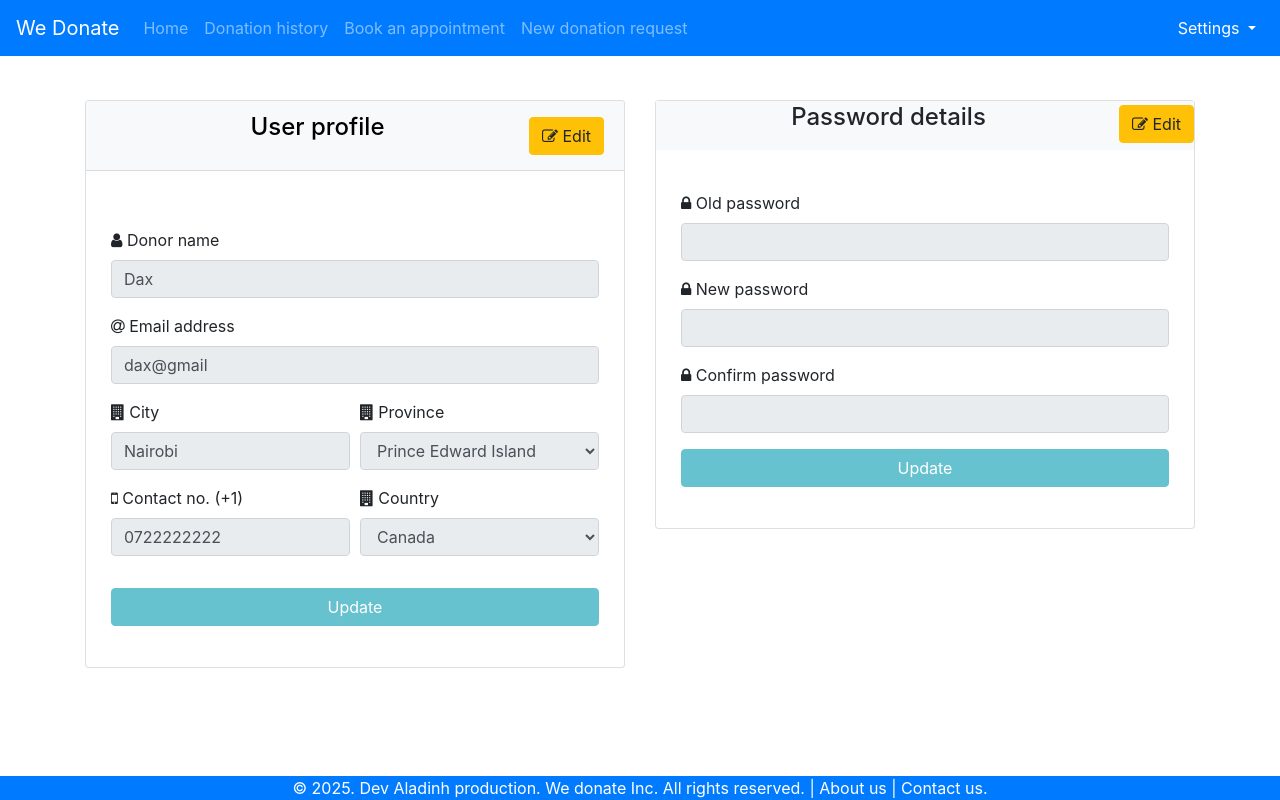
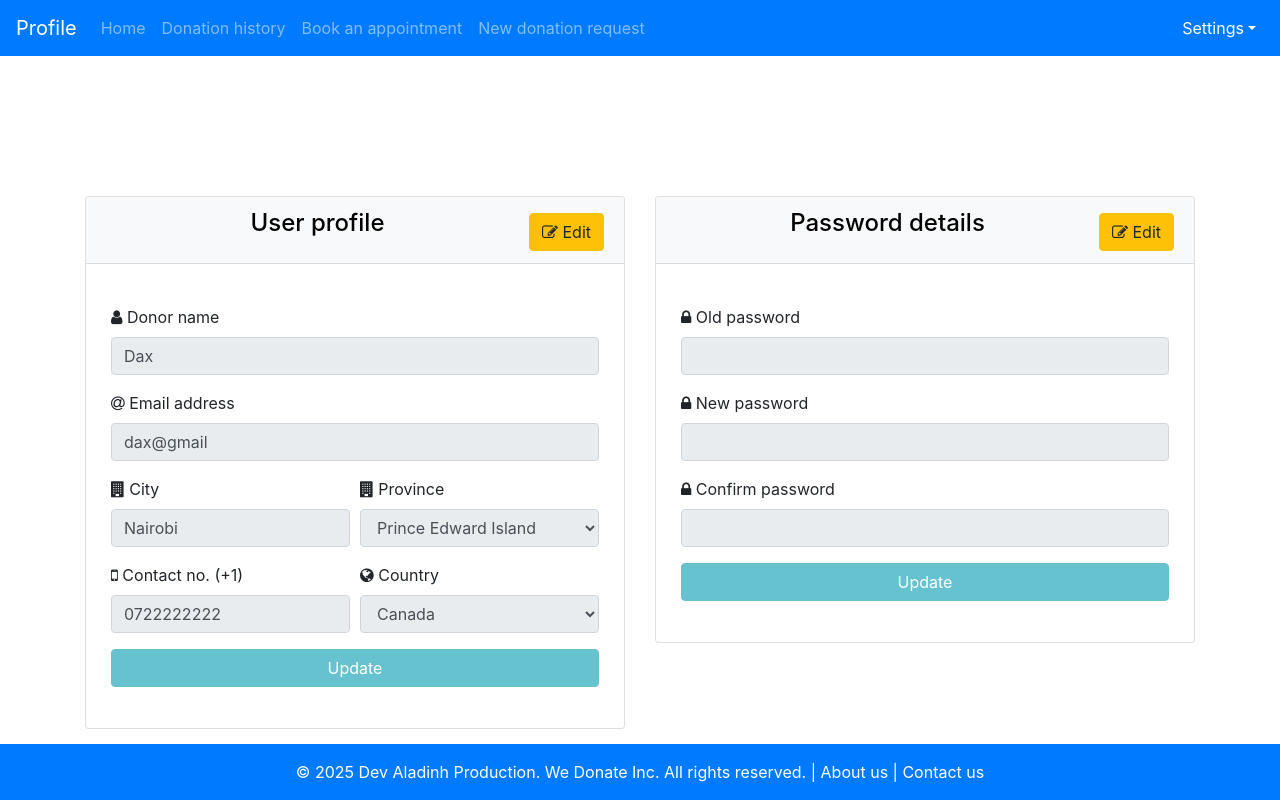
Before and after one commit to harizonelopez/Organ-Donation-App, a Django app: page /donors/update_profile/ in a window 1280 px wide. Run offline with Django 3.2, Linux system fonts and the light colour scheme; a user stored in the database is signed in; data comes from the database, SQL or seed files in the repository; some libraries are stand-ins or nearby versions.

Commit message:
refactor: update document type declaration and improve title formatting in appointment and profile update pages

```diff
--- a/templates/donor-profile-update.html
+++ b/templates/donor-profile-update.html
@@ -1,49 +1,38 @@
 {% load static %}
-<!doctype html>
+<!DOCTYPE html>
 <html lang="en">
   <head>
-    <!-- Required meta tags -->
     <meta charset="utf-8">
     <meta name="viewport" content="width=device-width, initial-scale=1, shrink-to-fit=no">
 
-    <!-- Bootstrap CSS -->
-    <link rel="stylesheet" href="https://maxcdn.bootstrapcdn.com/bootstrap/4.0.0/css/bootstrap.min.css" integrity="sha384-Gn5384xqQ1aoWXA+058RXPxPg6fy4IWvTNh0E263XmFcJlSAwiGgFAW/dAiS6JXm" crossorigin="anonymous">
+    <!-- Bootstrap & Custom CSS links -->
+    <link rel="stylesheet" href="https://maxcdn.bootstrapcdn.com/bootstrap/4.0.0/css/bootstrap.min.css"
+          integrity="sha384-Gn5384xqQ1aoWXA+058RXPxPg6fy4IWvTNh0E263XmFcJlSAwiGgFAW/dAiS6JXm" crossorigin="anonymous">
     <link href="https://maxcdn.bootstrapcdn.com/font-awesome/4.7.0/css/font-awesome.min.css" rel="stylesheet">
-    <!-- Custom CSS-->
+
     <link rel="stylesheet" href="{% static 'css/header-footer.css' %}">
     <link rel="stylesheet" href="{% static 'css/new-donation-request.css' %}">
-    <title>User Profile Update</title>
+
+    <title> 🛡 DNI - Donor Alliance Center </title>
   </head>
   <body>
 
-	<!--Please see Reference: [3][4] in README.txt in README.txt -->
-    <!-- navbar -->
+  <!-- Navbar -->
   <nav class="navbar fixed-top navbar-dark navbar-expand-sm bg-primary" id="navbar">
-        <a class="navbar-brand" href="{% url 'donor-landing-page' %}">We Donate</a>
+    <a class="navbar-brand" href="{% url 'donor-landing-page' %}">Profile</a>
     <button class="navbar-toggler" type="button" data-toggle="collapse" data-target="#navbarTop" aria-controls="navbar" aria-expanded="false" aria-label="Toggle navigation">
       <span class="navbar-toggler-icon"></span>
     </button>
     <div class="collapse navbar-collapse" id="navbarTop">
       <ul class="navbar-nav mr-auto">
-             <li class="nav-item">
-                <a class="nav-link" href="{% url 'donor-landing-page' %}">Home</a>
-            </li>
-            <li class="nav-item">
-                <a class="nav-link" href="{% url 'donor-home' %}">Donation history</a>
-            </li>
-            <li class="nav-item">
-                <a class="nav-link" href="{% url 'book-appointment' %}">Book an appointment</a>
-            </li>
-            <li class="nav-item">
-                <a class="nav-link" href="{% url 'new-donation-request'  %}">New donation request</a>
-            </li>
+        <li class="nav-item"><a class="nav-link" href="{% url 'donor-landing-page' %}">Home</a></li>
+        <li class="nav-item"><a class="nav-link" href="{% url 'donor-home' %}">Donation history</a></li>
+        <li class="nav-item"><a class="nav-link" href="{% url 'book-appointment' %}">Book an appointment</a></li>
+        <li class="nav-item"><a class="nav-link" href="{% url 'new-donation-request' %}">New donation request</a></li>
       </ul>
       <ul class="navbar-nav ml-auto">
-            <!-- Dropdown -->
         <li class="nav-item active dropdown">
-                <a class="nav-link dropdown-toggle" href="#" id="navbardrop" data-toggle="dropdown">
-                        Settings
-                </a>
+          <a class="nav-link dropdown-toggle" href="#" id="navbardrop" data-toggle="dropdown">Settings</a>
           <div class="dropdown-menu custom-dropdown">
             <a class="dropdown-item" href="{% url 'donor-profile-update' %}">User profile</a>
             <a class="dropdown-item" href="{% url 'donor-profile-update' %}">Change password</a>
@@ -54,135 +43,132 @@
     </div>
   </nav>
 
-    <!-- donation request form--><!--Please see Reference: [4] in README.txt -->
-    <div class="container">
+  <!-- Main content -->
+  <div class="container mt-5 pt-5">
     <div class="row">
+
+      <!-- Profile Update Form -->
       <div class="col-md-6">
         <div class="card">
           <header class="card-header bg-light mb-3">
-                <button class="btn btn-warning float-right mt-1 bg-for-all" type="reset" onclick="enableedituserprofile();">
-                    <i class="fa fa-edit"></i>&nbsp;Edit
+            <button class="btn btn-warning float-right mt-1" type="reset" onclick="enableedituserprofile();">
+              <i class="fa fa-edit"></i> Edit
             </button>
-            <h4 class="card-title bg-light mb-3">User profile</h4>
+            <h4 class="card-title">User profile</h4>
           </header>
+          <div class="card-content">
+            <form method="POST" action="{% url 'donor-profile-update' %}">
+              {% csrf_token %}
+              {% if success and pfcheck %}<div class="form-group">{{ msg }}</div>{% endif %}
 
-        <div class="card-content">
-        <form method="POST" action="{% url 'donor-profile-update'  %}">
-            {% csrf_token %}
               <div class="form-group">
-                {% if success and pfcheck %} {{msg}} {% endif %}
-
+                <label><i class="fa fa-user"></i> Donor name</label>
+                <input type="text" name="donor_name" value="{{ donor.first_name }}" id="fn" class="form-control" required disabled>
               </div>
               <div class="form-group">
-                <span class="input-group-addon"><i class="fa fa-user"></i></span>
-                <label>Donor name</label>
-                <input type="text" name="donor_name" value="{{ donor.first_name }}" id="fn" class="form-control" placeholder="" required disabled>
-            </div>
-            <div class="form-group">
-                <span class="input-group-addon"><i class="fa fa-at"></i></span>
-                <label>Email address</label>
-                <input type="email" class="form-control" name="email" placeholder="" id="email" value="{{ donor.email}}" disabled required>
+                <label><i class="fa fa-at"></i> Email address</label>
+                <input type="email" name="email" value="{{ donor.email }}" id="email" class="form-control" required disabled>
               </div>
               <div class="form-row">
                 <div class="form-group col-md-6">
-                <span class="input-group-addon"><i class="fa fa-building"></i></span>
-                <label>City</label>
-                <input type="text" id="city" name="city" class="form-control" value="{{ donor.city }}" disabled>
+                  <label><i class="fa fa-building"></i> City</label>
+                  <input type="text" name="city" value="{{ donor.city }}" id="city" class="form-control" disabled>
                 </div>
                 <div class="form-group col-md-6">
-                    <span class="input-group-addon"><i class="fa fa-building"></i></span>
-                    <label>Province</label>
-                    <select id="input-province" name="province" value="Ontario" class="form-control" disabled>
+                  <label><i class="fa fa-building"></i> Province</label>
+                  <select name="province" id="input-province" class="form-control" disabled>
                     <option value="Nova Scotia"{% if provinces.0 %} selected{% endif %}>Nova Scotia</option>
-                        <option value="British Columbia"{% if provinces.1 %} selected {% endif %}>British Columbia</option>
-                        <option value="Ontario"{% if provinces.2 %} selected {% endif %}>Ontario</option>
-                        <option value="Quebec"{% if provinces.3 %} selected {% endif %}>Quebec</option>
-                        <option value="Alberta"{% if provinces.4 %} selected {% endif %}>Alberta</option>
-                        <option value="New Brunswick"{% if provinces.5 %} selected {% endif %}>New Brunswick</option>
-                        <option value="Manitoba"{% if provinces.6 %} selected {% endif %}>Manitoba</option>
-                        <option value="Sasketchawan"{% if provinces.7 %} selected {% endif %}>Sasketchawan</option>
-                        <option value="New Foundland and Labrador"{% if provinces.8 %} selected {% endif %}>New Foundland and Labrador</option>
-                        <option value="Prince Edward Island"{% if provinces.9 %} selected {% endif %}>Prince Edward Island</option>
+                    <option value="British Columbia"{% if provinces.1 %} selected{% endif %}>British Columbia</option>
+                    <option value="Ontario"{% if provinces.2 %} selected{% endif %}>Ontario</option>
+                    <option value="Quebec"{% if provinces.3 %} selected{% endif %}>Quebec</option>
+                    <option value="Alberta"{% if provinces.4 %} selected{% endif %}>Alberta</option>
+                    <option value="New Brunswick"{% if provinces.5 %} selected{% endif %}>New Brunswick</option>
+                    <option value="Manitoba"{% if provinces.6 %} selected{% endif %}>Manitoba</option>
+                    <option value="Saskatchewan"{% if provinces.7 %} selected{% endif %}>Saskatchewan</option>
+                    <option value="Newfoundland and Labrador"{% if provinces.8 %} selected{% endif %}>Newfoundland and Labrador</option>
+                    <option value="Prince Edward Island"{% if provinces.9 %} selected{% endif %}>Prince Edward Island</option>
                   </select>
                 </div>
               </div>
               <div class="form-row">
                 <div class="form-group col-md-6">
-                <span class="input-group-addon"><i class="fa fa-mobile"></i></span>
-                <label>Contact no. (+1)</label>
-                <input type="text" id="contact" name="contact" class="form-control" maxlength="10" minlength="10" value="{{ donor.contact_number }}" disabled>
+                  <label><i class="fa fa-mobile"></i> Contact no. (+1)</label>
+                  <input type="text" name="contact" value="{{ donor.contact_number }}" maxlength="10" minlength="10" class="form-control" id="contact" disabled>
                 </div>
                 <div class="form-group col-md-6">
-                <span class="input-group-addon"><i class="fa fa-building"></i></span>
-                <label>Country</label>
-                <select id="input-country" name="country" class="form-control" disabled>
-                    <option selected="">Canada</option>
+                  <label><i class="fa fa-globe"></i> Country</label>
+                  <select name="country" id="input-country" class="form-control" disabled>
+                    <option selected>Canada</option>
                   </select>
                 </div>
               </div>
               <div class="form-group">
+                <button name="profile" type="submit" class="btn btn-info btn-block" id="submit" disabled>Update</button>
               </div>
-            <div class="form-group">
-                <button name="profile" type="submit" id="submit" class="btn btn-info btn-block" disabled> Update </button>
-            </div>
-
-
+            </form>
           </div>
         </div>
       </div>
+
+      <!-- Password Change Form -->
       <div class="col-md-6">
         <div class="card">
-                <header class="card-heade bg-light mb-3r">
-                        <button class="btn btn-warning float-right mt-1 bg-for-all" type="reset" onclick="enableeditpasswords();">
-                                <i class="fa fa-edit"></i>&nbsp;Edit
+          <header class="card-header bg-light mb-3">
+            <button class="btn btn-warning float-right mt-1" type="reset" onclick="enableeditpasswords();">
+              <i class="fa fa-edit"></i> Edit
             </button>
-                    <h4 class="card-title bg-light mb-3" style = "text-align: center; padding: 2px;">Password details</h4>
+            <h4 class="card-title text-center">Password details</h4>
           </header>
           <div class="card-content">
+            <form method="POST" action="{% url 'donor-profile-update' %}">
+              {% csrf_token %}
+              {% if success and pscheck %}<div class="form-group">{{ msg }}</div>{% endif %}
 
               <div class="form-group">
-                        {% if success and pscheck %} {{msg}} {% endif %}
+                <label><i class="fa fa-lock"></i> Old password</label>
+                <input type="password" name="old_password" id="password1" class="form-control" disabled required>
               </div>
               <div class="form-group">
-                        <span class="input-group-addon"><i class="fa fa-lock"></i></span>
-                        <label>Old password</label>
-                        <input type="password" id="password1" name="old_password" class="form-control" disabled required>
-                    </div>
-
-                    <div class="form-group">
-                        <span class="input-group-addon"><i class="fa fa-lock"></i></span>
-                        <label>New password</label>
-                        <input class="form-control" type="password" name="new_password" minlength="6" pattern="(?=.*[a-z])(?=.*\d).{6,}" title="Please include 1 uppercase letter, 1 lowercase letter and 1 digit in your password" id="password2" disabled required>
+                <label><i class="fa fa-lock"></i> New password</label>
+                <input type="password" name="new_password" id="password2" class="form-control" minlength="6"
+                       pattern="(?=.*[a-z])(?=.*\d).{6,}"
+                       title="Include at least 1 lowercase letter and 1 digit" disabled required>
               </div>
               <div class="form-group">
-                        <span class="input-group-addon"><i class="fa fa-lock"></i></span>
-                        <label>Confirm password</label>
-                        <input class="form-control" type="password" id="password3" oninput="checkpassword();" disabled required>
+                <label><i class="fa fa-lock"></i> Confirm password</label>
+                <input type="password" id="password3" class="form-control" oninput="checkpassword();" disabled required>
               </div>
               <div class="form-group">
                 <span id="password-validation-msg"></span>
               </div>
               <div class="form-group">
-                        <button name="password" type="submit" id="update-password" class="btn btn-info btn-block" disabled> Update </button>
+                <button name="password" type="submit" class="btn btn-info btn-block" id="update-password" disabled>Update</button>
               </div>
-
             </form>
           </div>
         </div>
       </div>
+
     </div>
   </div>
 
-   <footer class="custom-footer bg-primary">
-    &copy; 2025. Dev Aladinh production. We donate Inc. All rights reserved. | <a href= "#">About us | </a> <a href= "#">Contact us. </a>     </footer>
+  <!-- Footer -->
+  <footer class="custom-footer bg-primary text-white text-center py-3 mt-4">
+    &copy; 2025 Dev Aladinh Production. We Donate Inc. All rights reserved. |
+    <a href="#" class="text-white">About us</a> |
+    <a href="#" class="text-white">Contact us</a>
+  </footer>
 
+  <!-- JavaScript -->
   <script src="{% static 'js/user-profile-update.js' %}"></script>
-        <!-- Optional JavaScript -->
-        <!-- jQuery first, then Popper.js, then Bootstrap JS -->
-        <script src="https://code.jquery.com/jquery-3.2.1.slim.min.js" integrity="sha384-KJ3o2DKtIkvYIK3UENzmM7KCkRr/rE9/Qpg6aAZGJwFDMVNA/GpGFF93hXpG5KkN" crossorigin="anonymous"></script>
-        <script src="https://cdnjs.cloudflare.com/ajax/libs/popper.js/1.12.9/umd/popper.min.js" integrity="sha384-ApNbgh9B+Y1QKtv3Rn7W3mgPxhU9K/ScQsAP7hUibX39j7fakFPskvXusvfa0b4Q" crossorigin="anonymous"></script>
-        <script src="https://cdnjs.cloudflare.com/ajax/libs/bootstrap-filestyle/2.1.0/bootstrap-filestyle.min.js"> </script>
-        <script src="https://maxcdn.bootstrapcdn.com/bootstrap/4.0.0/js/bootstrap.min.js" integrity="sha384-JZR6Spejh4U02d8jOt6vLEHfe/JQGiRRSQQxSfFWpi1MquVdAyjUar5+76PVCmYl" crossorigin="anonymous"></script>
-
+  <script src="https://code.jquery.com/jquery-3.2.1.slim.min.js"
+          integrity="sha384-KJ3o2DKtIkvYIK3UENzmM7KCkRr/rE9/Qpg6aAZGJwFDMVNA/GpGFF93hXpG5KkN"
+          crossorigin="anonymous"></script>
+  <script src="https://cdnjs.cloudflare.com/ajax/libs/popper.js/1.12.9/umd/popper.min.js"
+          integrity="sha384-ApNbgh9B+Y1QKtv3Rn7W3mgPxhU9K/ScQsAP7hUibX39j7fakFPskvXusvfa0b4Q"
+          crossorigin="anonymous"></script>
+  <script src="https://maxcdn.bootstrapcdn.com/bootstrap/4.0.0/js/bootstrap.min.js"
+          integrity="sha384-JZR6Spejh4U02d8jOt6vLEHfe/JQGiRRSQQxSfFWpi1MquVdAyjUar5+76PVCmYl"
+          crossorigin="anonymous"></script>
   </body>
 </html>
--- a/templates/new-donation-request.html
+++ b/templates/new-donation-request.html
@@ -1,5 +1,5 @@
 {% load static %}
-<!doctype html>
+<!DOCTYPE html>
 <html lang="en">
   <head>
     <meta charset="utf-8">
```
Also changed, not shown: templates/book-appointment.html (+61 -73 lines). Lines whose indentation alone changed are shown as unchanged.
